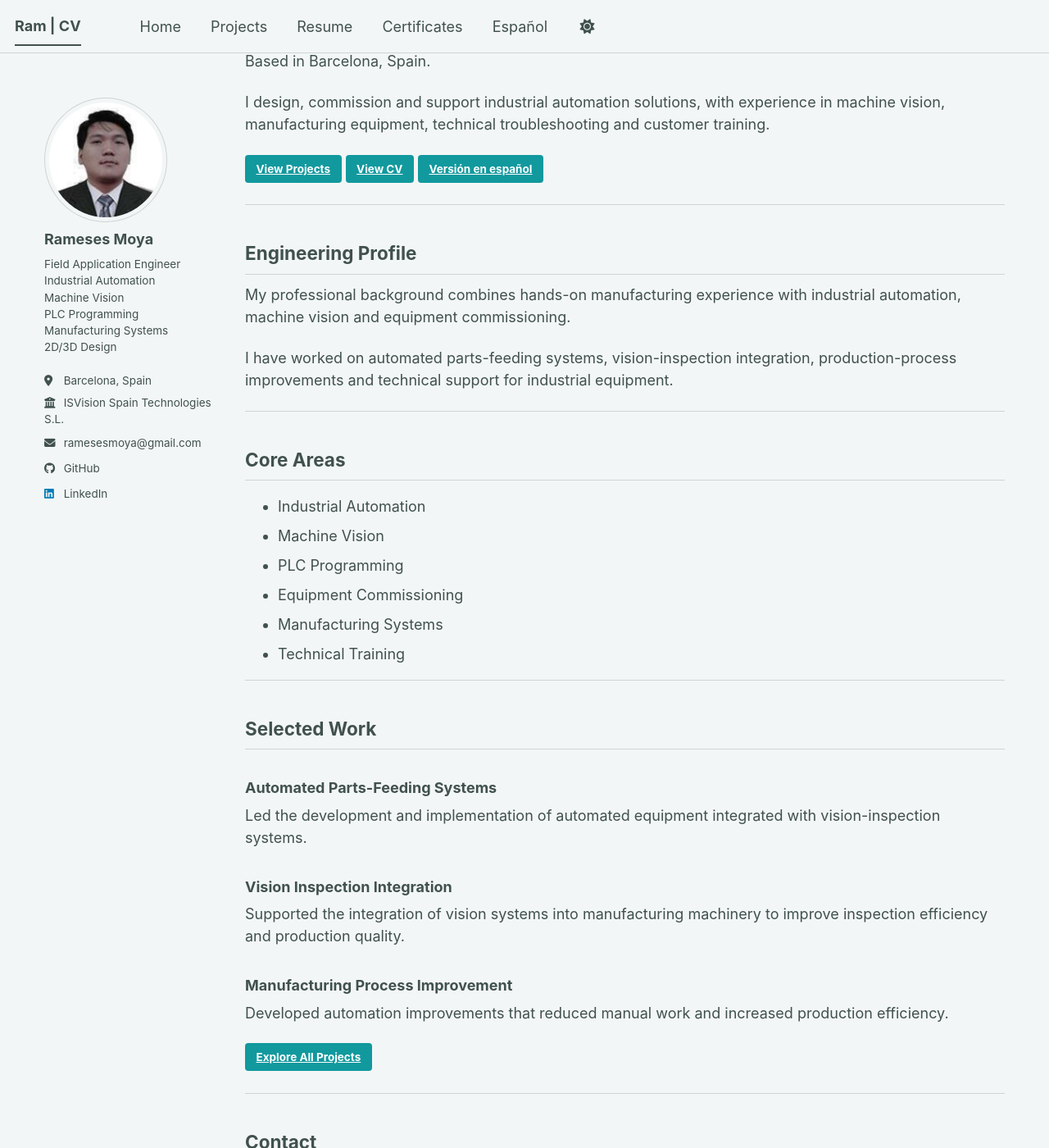
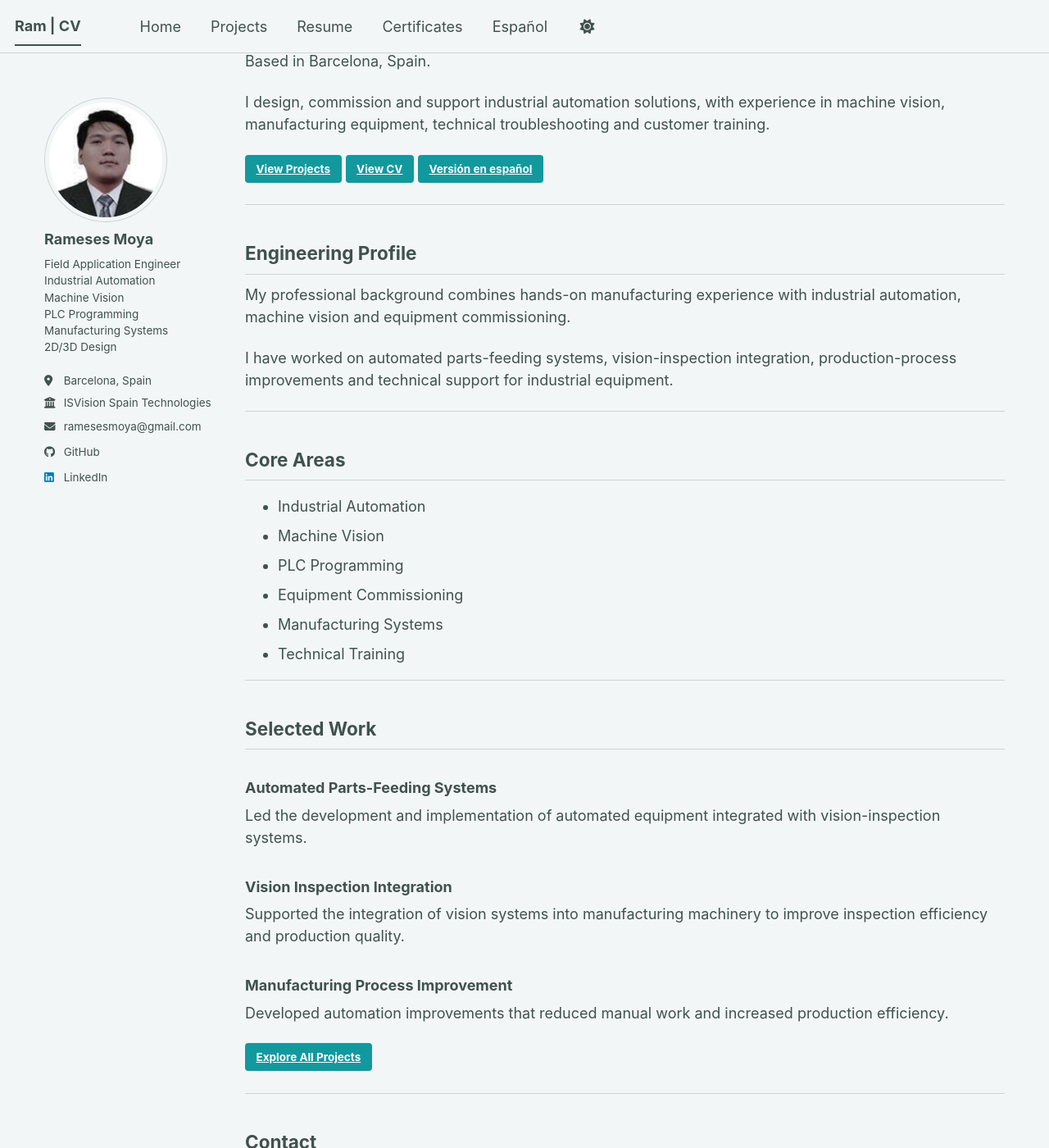
Before and after one commit to rvmoya/rvmoya.github.io, a Jekyll site: the page built from _pages/about.md, in a window 1280 px wide and 1400 px high, scrolled down 228 px. Shown: the whole window at 82% size. Built offline with Jekyll 4.4.1, drawn with Linux system fonts in a browser that asks for light colours; a script bundle is joined from its source files by our own code; library files that are not in the unit come from our copies.

Commit message:
removed company suffix and tweaked sidebar settings

```diff
--- a/_config.yml
+++ b/_config.yml
@@ -28,7 +28,7 @@ author:
   pronouns         :
   bio              : "Field Application Engineer<br>Industrial Automation<br>Machine Vision<br>PLC Programming<br>Manufacturing Systems<br>2D/3D Design"
   location         : "Barcelona, Spain"
-  employer         : "ISVision Spain Technologies S.L."
+  employer         : "ISVision Spain Technologies"
   uri              :
   email            : "ramesesmoya@gmail.com"
   # Academic websites
--- a/_sass/layout/_sidebar.scss
+++ b/_sass/layout/_sidebar.scss
@@ -307,9 +307,12 @@
 
   li {
     white-space: normal;
-    overflow-wrap: anywhere;
+    overflow-wrap: normal;
+    word-break: normal;
   }
-
+  .author__urls li a {
+    display: inline;
+  }
   a {
     display: block;
     margin-bottom: 5px;
```
